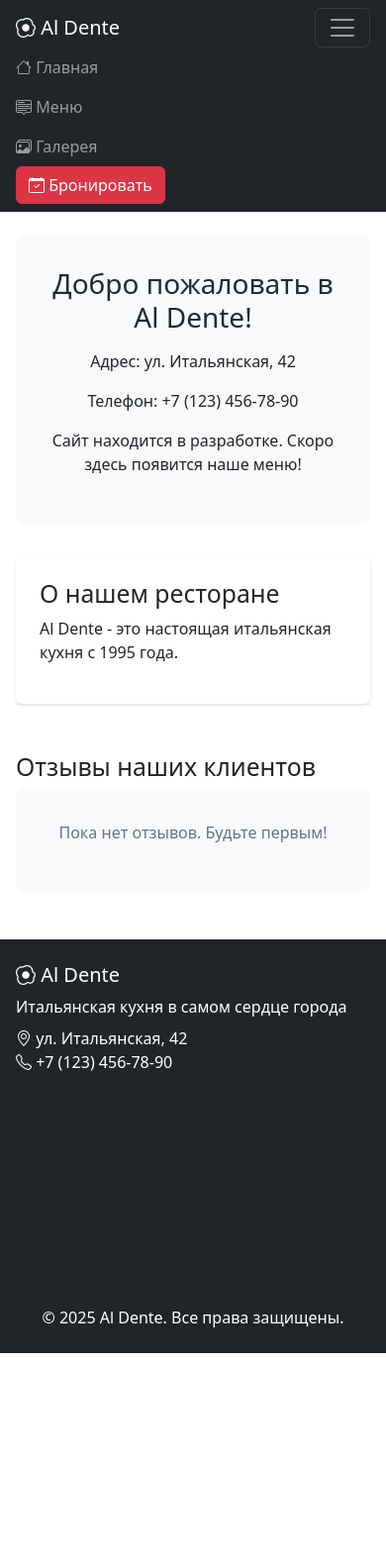
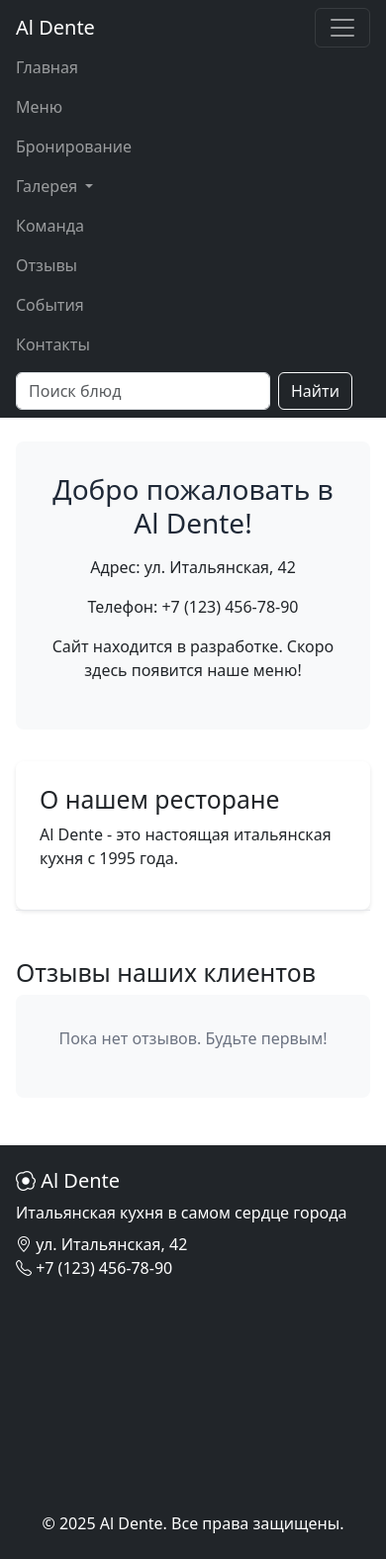
Before and after one commit to Alex-Berezovsky-non/Rest_Project, a Django app: page / in a window 390 px wide, after a click that opens the changed part. Shown: the whole page at 99% size. Before the commit the page ends 1367 px from the top, so only its background shows below. Run offline with Django 5.2, Linux system fonts and the light colour scheme; data that the repository does not hold is empty.

Commit message:
ENG: feat(ui): обновлена навигация ресторана - Добавлены все основные разделы (Меню, Бронирование, Галерея, Команда, Отзывы, События, Контакты) - Реализован выпадающий список для Галереи - Добавлен поиск по меню - Улучшена адаптивность меню ENG: Update restaurant navigation menu

```diff
--- a/core/templates/core/includes/_header.html
+++ b/core/templates/core/includes/_header.html
@@ -1,39 +1,69 @@
-<nav class="navbar navbar-expand-lg navbar-dark bg-dark sticky-top">
+<!-- core/templates/core/includes/_header.html -->
+<header class="navbar navbar-expand-lg navbar-dark bg-dark">
   <div class="container">
-        <a class="navbar-brand" href="{% url 'home' %}">
-            <i class="bi bi-egg-fried"></i> Al Dente
-        </a>
+    <a class="navbar-brand" href="{% url 'home' %}">Al Dente</a>
 
-        <button class="navbar-toggler" type="button"
-                data-bs-toggle="collapse" data-bs-target="#mainNav">
+    <button class="navbar-toggler" type="button" data-bs-toggle="collapse" data-bs-target="#mainNav">
       <span class="navbar-toggler-icon"></span>
     </button>
 
     <div class="collapse navbar-collapse" id="mainNav">
-            <ul class="navbar-nav me-auto">
+      <ul class="navbar-nav me-auto mb-2 mb-lg-0">
+        <!-- Главная -->
         <li class="nav-item">
-                    <a class="nav-link" href="{% url 'home' %}">
-                        <i class="bi bi-house"></i> Главная
+          <a class="nav-link" href="{% url 'home' %}">Главная</a>
+        </li>
+
+        <!-- Меню -->
+        <li class="nav-item">
+          <a class="nav-link" href="{% url 'menu:dish_list' %}">Меню</a>
+        </li>
+
+        <!-- Бронирование -->
+        <li class="nav-item">
+          <a class="nav-link" href="{% url 'reservations:create' %}">Бронирование</a>
+        </li>
+
+        <!-- Галерея -->
+        <li class="nav-item dropdown">
+          <a class="nav-link dropdown-toggle" href="#" id="galleryDropdown" role="button" data-bs-toggle="dropdown">
+            Галерея
           </a>
+          <ul class="dropdown-menu">
+            <li><a class="dropdown-item" href="{% url 'gallery:featured' %}">Избранное</a></li>
+            <li><hr class="dropdown-divider"></li>
+            <li><a class="dropdown-item" href="{% url 'menu:dish_list' %}">Фото блюд</a></li>
+          </ul>
         </li>
+
+        <!-- Команда -->
         <li class="nav-item">
-                    <a class="nav-link" href="{% url 'menu:dish_list' %}">
-                        <i class="bi bi-menu-up"></i> Меню
-                    </a>
+          <a class="nav-link" href="{% url 'team:team_list' %}">Команда</a>
         </li>
+
+        <!-- Отзывы -->
         <li class="nav-item">
-                    <a class="nav-link" href="{% url 'gallery:featured' %}">
-                        <i class="bi bi-images"></i> Галерея
-                    </a>
+          <a class="nav-link" href="{% url 'reviews:list' %}">Отзывы</a>
+        </li>
+
+        <!-- События -->
+        <li class="nav-item">
+          <a class="nav-link" href="{% url 'events:upcoming_events' %}">События</a>
+        </li>
+
+        <!-- Контакты -->
+        <li class="nav-item">
+          <a class="nav-link" href="{% url 'contacts' %}">Контакты</a>
         </li>
       </ul>
 
+      <!-- Поиск -->
       <div class="d-flex">
-                <a href="{% url 'reservations:create' %}"
-                   class="btn btn-danger">
-                    <i class="bi bi-calendar-check"></i> Бронировать
-                </a>
+        <form class="d-flex" action="{% url 'menu:dish_list' %}" method="get">
+          <input class="form-control me-2" type="search" name="q" placeholder="Поиск блюд">
+          <button class="btn btn-outline-light" type="submit">Найти</button>
+        </form>
       </div>
     </div>
   </div>
-</nav>
+</header>
--- a/events/urls.py
+++ b/events/urls.py
@@ -1,6 +1,7 @@
 from django.urls import path
 from .views import UpcomingEventsView, EventDetailView
 
+app_name = 'events'
 urlpatterns = [
     path('', UpcomingEventsView.as_view(), name='upcoming_events'),
     path('<int:pk>/', EventDetailView.as_view(), name='event_detail'),
```
Lines whose indentation alone changed are shown as unchanged.
